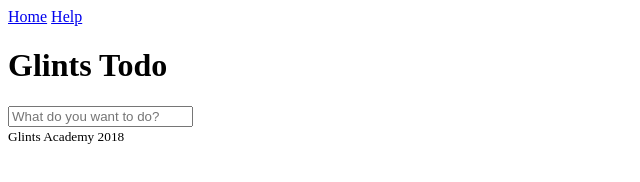
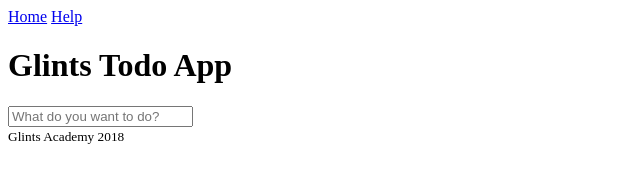
Before and after one commit to glintsacademy-1/glintstodo, a plain HTML site: page index.html in a window 1280 px wide. Shown: the whole page, without its empty margins (0-640 px from the left). Drawn offline with Linux system fonts and the light colour scheme.

Commit message:
Add App title

```diff
--- a/index.html
+++ b/index.html
@@ -4,7 +4,7 @@
 <head>
     <meta charset="UTF-8">
     <meta name="viewport" content="width=device-width, initial-scale=1.0">
-    <title>Glints Todo</title>
+    <title>Glints Todo App</title>
 </head>
 
 <body>
@@ -17,7 +17,7 @@
         </nav>
 
         <header id="header">
-            <h1 id="title">Glints Todo</h1>
+            <h1 id="title">Glints Todo App</h1>
         </header>
 
         <main>
```
